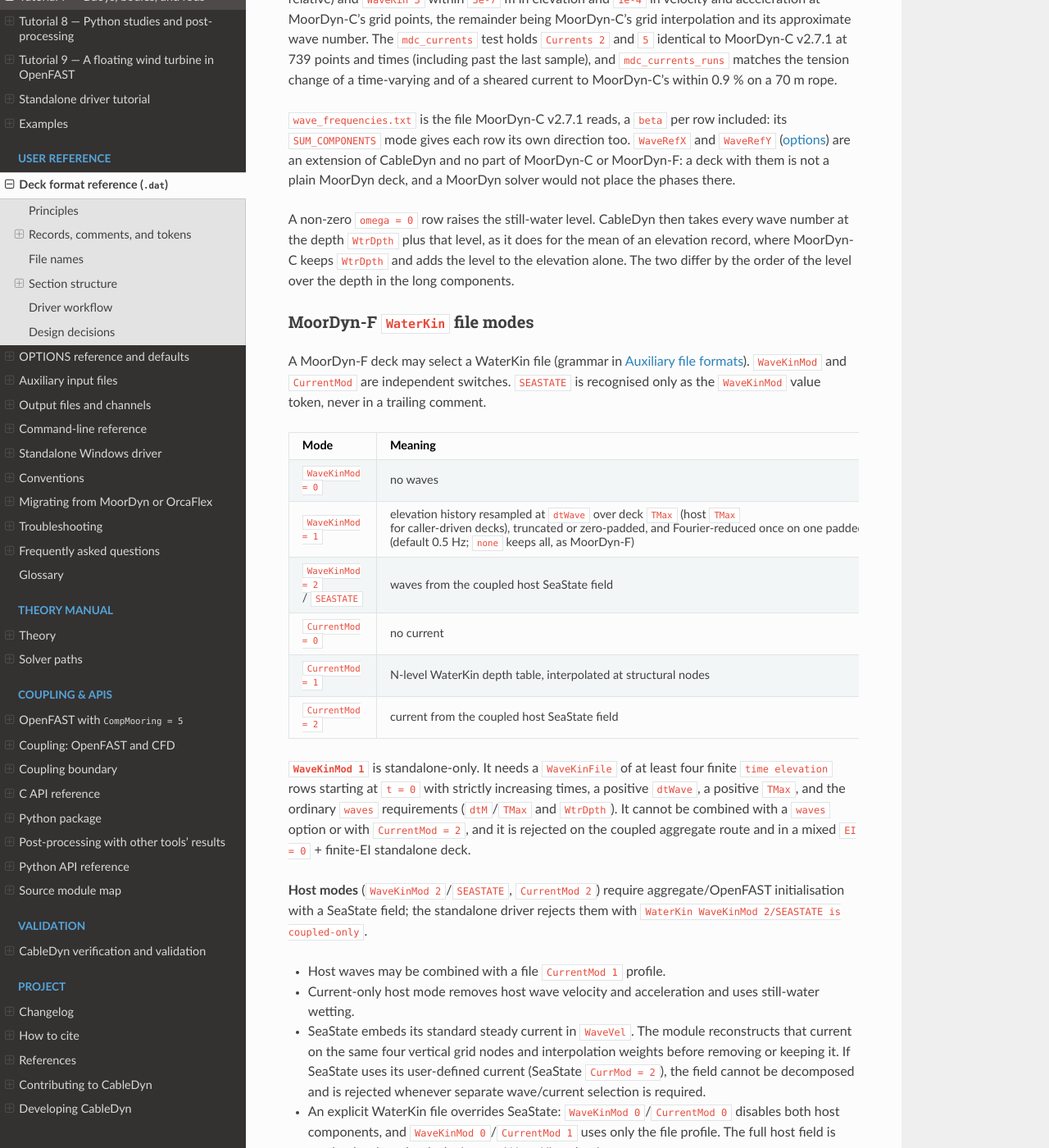
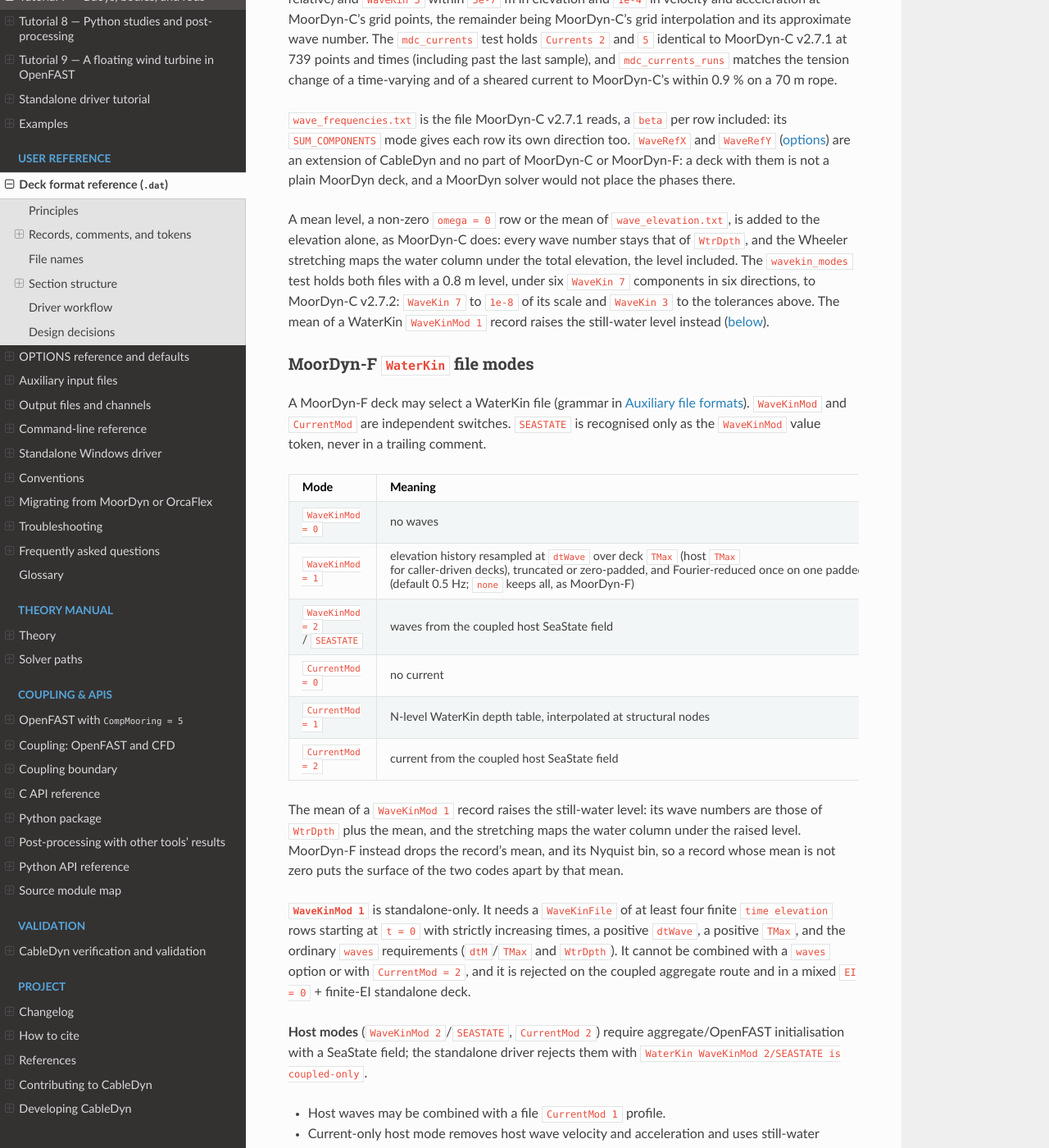
Before and after one commit to SMI-Lab-Inha/CableDyn, a Sphinx documentation site: the page built from doc/driver_format.md, in a window 1280 px wide and 1400 px high, scrolled down 33959 px. Shown: the whole window at 82% size. Built offline with Sphinx 7.4.7 and the Read the Docs theme 3.1.0, drawn with Linux system fonts in a browser that asks for light colours.

Commit message:
fix(waves): a MoorDyn-C mean level is added to the elevation alone (#104)
A non-zero omega = 0 row of wave_frequencies.txt (WaveKin 7), or the mean of
wave_elevation.txt (WaveKin 3), is now added to the elevation alone, as
MoorDyn-C does: the wave numbers stay those of WtrDpth, and the Wheeler
stretching maps the water under the total elevation. CableDyn took the wave
numbers at WtrDpth plus the level and measured z from it. The mean of a
WaterKin WaveKinMod 1 record still raises the still-water level; the docs now
say that MoorDyn-F drops it.

CD_Component_Wave_Kinematics takes an optional eta_offset, a steady level in
the surface the stretching maps.

A new wavekin_modes case runs both files with a 0.8 m level against MoorDyn-C
v2.7.2, with six WaveKin 7 components in six directions. WaveKin 7 matches to
1e-8 of its scale, where the previous rule was 7.7e-3 m off in elevation and
1e-2 in velocity. WaveKin 3 matches to the existing grid tolerances, where it
was 6e-3 off in velocity.

Signed-off-by: Jae Hoon Seo <jaehoon.seo@inha.ac.kr>

```diff
--- a/CMakeLists.txt
+++ b/CMakeLists.txt
@@ -2320,6 +2320,12 @@
      ${CMAKE_SOURCE_DIR}/tests/data/wavekin_mdc/*)
 foreach(f IN LISTS CD_WAVEKIN_MDC_FILES)
   configure_file(tests/data/wavekin_mdc/${f} ${CMAKE_BINARY_DIR}/wavekin_mdc/${f} COPYONLY)
+endforeach()
+# the same with a mean level (an omega = 0 row, a raised record), against MoorDyn-C v2.7.2
+file(GLOB CD_WAVEKIN_MDC_MEAN_FILES RELATIVE ${CMAKE_SOURCE_DIR}/tests/data/wavekin_mdc_mean
+     ${CMAKE_SOURCE_DIR}/tests/data/wavekin_mdc_mean/*)
+foreach(f IN LISTS CD_WAVEKIN_MDC_MEAN_FILES)
+  configure_file(tests/data/wavekin_mdc_mean/${f} ${CMAKE_BINARY_DIR}/wavekin_mdc_mean/${f} COPYONLY)
 endforeach()
 add_executable(test_wavekin_modes tests/test_wavekin_modes.f90)
 target_link_libraries(test_wavekin_modes PRIVATE cabledyn_core)
--- a/doc/driver_format.md
+++ b/doc/driver_format.md
@@ -1385,10 +1385,13 @@
 ([options](options.rst)) are an extension of CableDyn and no part of MoorDyn-C or MoorDyn-F: a
 deck with them is not a plain MoorDyn deck, and a MoorDyn solver would not place the phases there.
 
-A non-zero `omega = 0` row raises the still-water level. CableDyn then takes every wave number at
-the depth `WtrDpth` plus that level, as it does for the mean of an elevation record, where
-MoorDyn-C keeps `WtrDpth` and adds the level to the elevation alone. The two differ by the order
-of the level over the depth in the long components.
+A mean level, a non-zero `omega = 0` row or the mean of `wave_elevation.txt`, is added to the
+elevation alone, as MoorDyn-C does: every wave number stays that of `WtrDpth`, and the Wheeler
+stretching maps the water column under the total elevation, the level included. The
+`wavekin_modes` test holds both files with a 0.8 m level, under six `WaveKin 7` components in
+six directions, to MoorDyn-C v2.7.2: `WaveKin 7` to `1e-8` of its scale and `WaveKin 3` to the
+tolerances above. The mean of a WaterKin `WaveKinMod 1` record raises the still-water level
+instead ([below](#moordyn-f-waterkin-file-modes)).
 
 (waterkin-file-modes)=
 ### MoorDyn-F `WaterKin` file modes
@@ -1405,6 +1408,11 @@
 | `CurrentMod = 0` | no current |
 | `CurrentMod = 1` | N-level WaterKin depth table, interpolated at structural nodes |
 | `CurrentMod = 2` | current from the coupled host SeaState field |
+
+The mean of a `WaveKinMod 1` record raises the still-water level: its wave numbers are those of
+`WtrDpth` plus the mean, and the stretching maps the water column under the raised level.
+MoorDyn-F instead drops the record's mean, and its Nyquist bin, so a record whose mean is not zero
+puts the surface of the two codes apart by that mean.
 
 **`WaveKinMod 1`** is standalone-only. It needs a `WaveKinFile` of at least four finite
 `time elevation` rows starting at `t = 0` with strictly increasing times, a positive `dtWave`, a
```
Also changed, not shown: CHANGELOG.md (+11 -0 lines), doc/theory.rst (+7 -0 lines), 13 other files.
